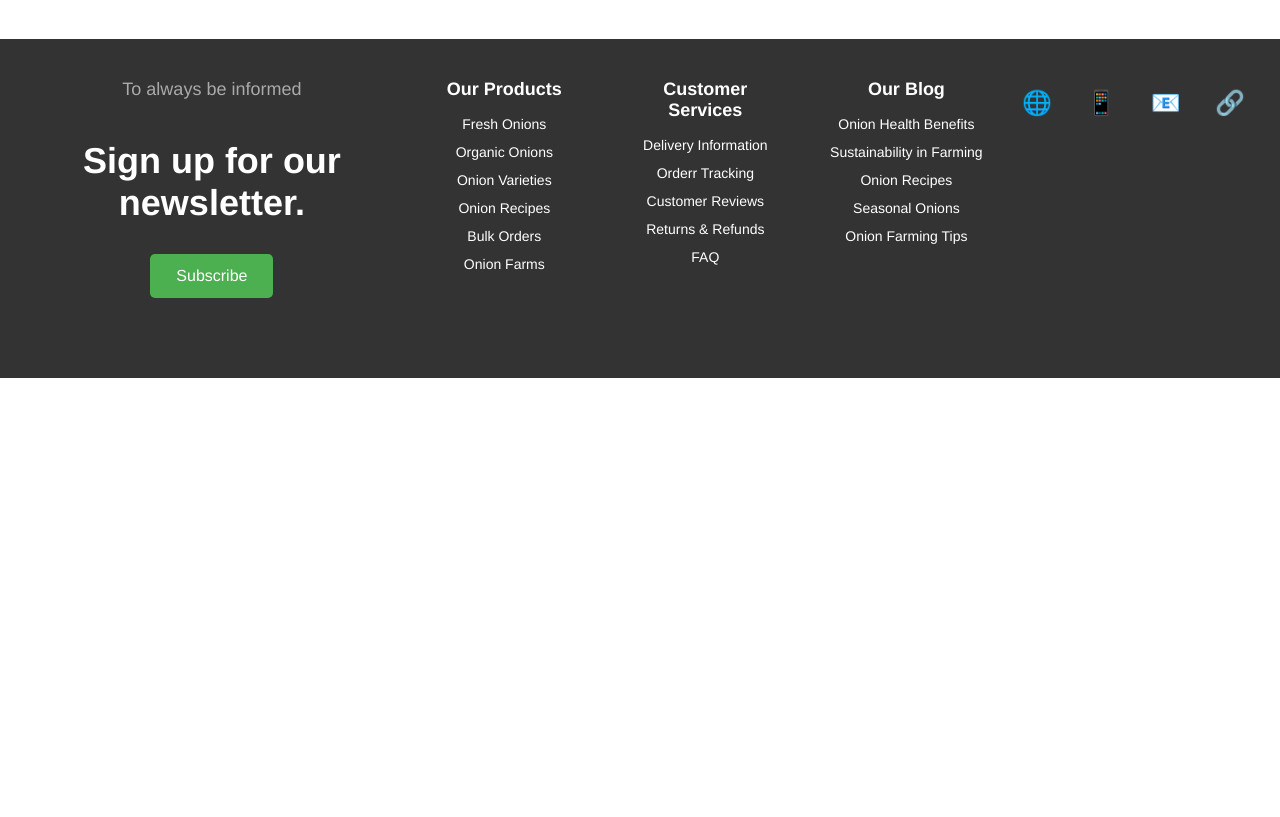
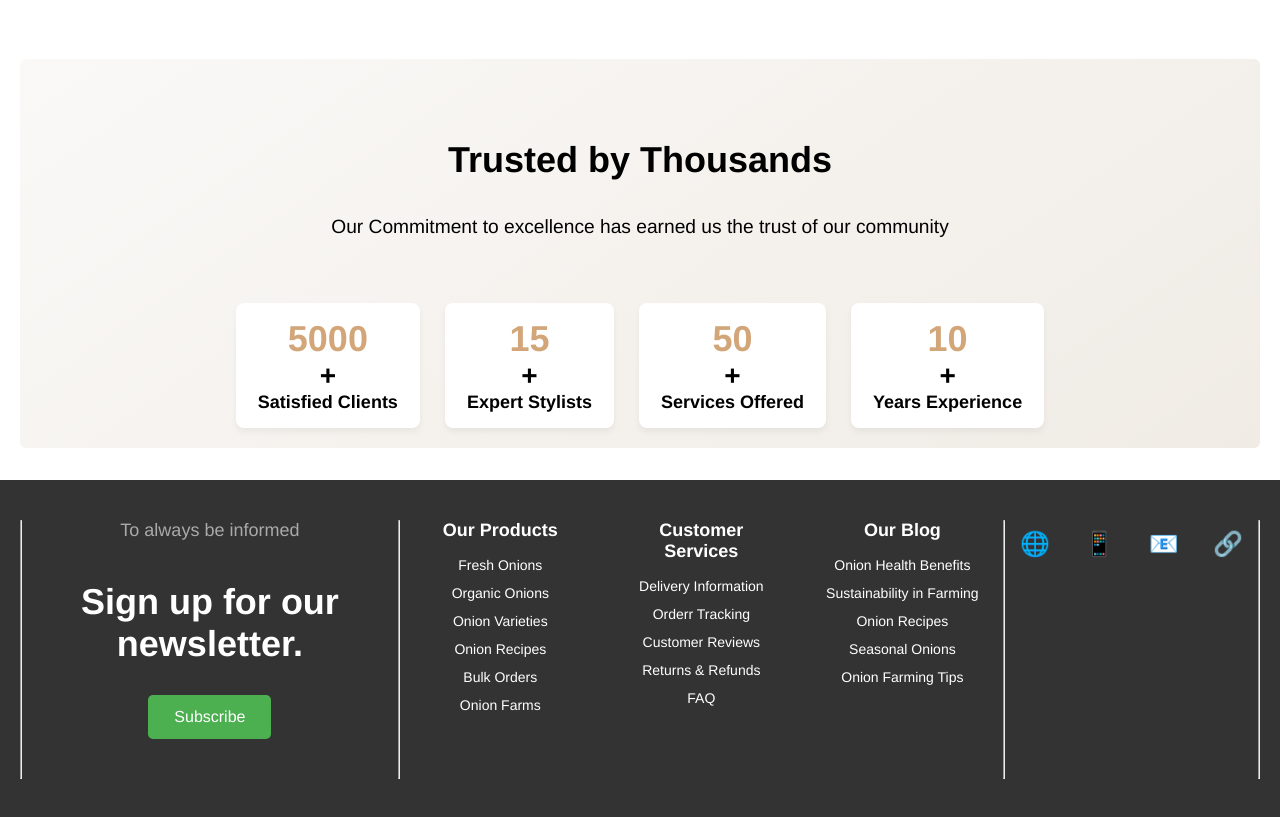
Before and after one commit to ItsMureithi/fresh-onions-shop, a plain HTML site: page index.html in a window 1280 px wide. Shown: the part 3225-4042 px from the top of the page. Before the commit the page ends 3603 px from the top, so only its background shows below. Drawn offline with Linux system fonts and the light colour scheme.

Commit message:
Added a Trusted Section to the page

```diff
--- a/app.js
+++ b/app.js
@@ -156,3 +156,47 @@ document.addEventListener("DOMContentLoaded", function(){
     document.body.appendChild(conta);
 
 }); */
+
+
+//Javascript for the trusted section:<script>
+
+  const counters = document.querySelectorAll('.counter');
+  let hasAnimated = false;
+
+  function animateCounters() {
+    if (hasAnimated) return;
+
+    counters.forEach(counter => {
+      const target = +counter.getAttribute('data-target');
+      let count = 0;
+
+      const update = () => {
+        const step = target / 100;
+        if (count < target) {
+          count += step;
+          counter.innerText = Math.ceil(count);
+          requestAnimationFrame(update);
+        } else {
+          counter.innerText = target;
+        }
+      };
+
+      update();
+    });
+  }
+
+
+  const observer = new IntersectionObserver(entries => {
+    entries.forEach(entry => {
+      if (entry.isIntersecting && !hasAnimated) {
+        animateCounters();
+        hasAnimated = true;
+      }
+    });
+  }, {
+    threshold: 0.5 // triggers when 50% of the section is visible
+  });
+
+
+  const trustedSection = document.querySelector('.trusted');
+  observer.observe(trustedSection);
--- a/index.html
+++ b/index.html
@@ -75,7 +75,7 @@
 
     <!-- Why Choose Us Section -->
 
-    <section class="why-choose-us" id="about">
+    <section class="why-choose-us" id="faq">
             <h2>Why Choose Us?</h2>
             <p> Lorem ipsum, dolor sit amet consectetur adipisicing elit. Quasi quisquam voluptatem vel blanditiis quae atque ex maiores magnam cum ducimus, voluptatum dolore corporis ipsam laborum a itaque aut illo quidem?We provide farm-fresh, organic onions delivered right to your door. Our onions are carefully sourced from trusted local farms, ensuring premium quality and freshness. Here’s why you should choose us:</p>
 
@@ -338,8 +338,23 @@
         </div>
         </section>
 
+
+
+        <section class="trusted" id="about">
+            <h2>Trusted by Thousands</h2>
+            <p>Our Commitment to excellence has earned us the trust of our community</p>
+
+            <div class="hero-stats">
+                <div><span class="counter" data-target ="5000"> 0</span>+ <span class="spa">Satisfied Clients</span></div>
+                <div><span class="counter" data-target="15">0</span>+ <span class="spa">Expert Stylists</span></div>
+                <div><span class="counter" data-target="50">0</span>+ <span class="spa">Services Offered</span></div>
+                <div><span class="counter" data-target="10">0</span>+<span class="spa">Years Experience</span></div>
+            </div>
+        </section>
+
 <section>
     <div class="footer">
+        <hr style="color: #fff;">
         <!-- Newsletter Section -->
         <div class="welcome-info">
             <p>To always be informed</p>
@@ -349,6 +364,8 @@
                 <button class="btn"> Subscribe</button>
             </div>
         </div>
+
+        <hr>
 
         <!-- Footer Links Section -->
         <div class="foot-items">
@@ -363,6 +380,8 @@
                     <li><a href="#">Onion Farms</a></li>
                 </ul>
             </div>
+
+
 
             <div class="footer-column">
                 <p><strong>Customer Services</strong></p>
@@ -385,7 +404,10 @@
                     <li><a href="#">Onion Farming Tips</a></li>
                 </ul>
             </div>
+
         </div>
+
+        <hr>
 
         <!-- Social Media Icons -->
         <div class="social-icons">
@@ -394,8 +416,12 @@
             <a href="#">📧</a>
             <a href="#">🔗</a> <!-- Add icons for social media -->
         </div>
+        <hr>
+
 
     </div>
+
+
 </section>
 
 
--- a/style.css
+++ b/style.css
@@ -7,10 +7,14 @@
 
 }
 
-body,html {
+body,html{
       font-family: Arial, sans-serif;
       scroll-behavior: smooth;
 
+}
+
+hr {
+    color: #fff;
 }
 
 /* Header Section */
@@ -485,6 +489,104 @@ nav ul li a:hover {
     color: #fff;
 }
 
+
+
+/* Styling the trusted section */
+
+.trusted {
+    background:linear-gradient(145deg, #faf9f7, #f0ebe5);
+    padding:20px 24px;
+    border-radius: 6px;
+    width: 100%;
+    margin:20px;
+}
+
+
+.trusted h2{
+    text-align: center;
+    margin-top:40px;
+    padding:20px;
+    font-size: 36px;
+    color:#000;
+    cursor: pointer;
+}
+
+.trusted h2:hover{
+    color: #8b7b0f;
+}
+
+.trusted p{
+    color: #000;
+    font-weight: 400;
+    font-size: 12px;
+    padding:15px;
+    text-align: center;
+    font-size: 1.2rem;
+}
+
+.hero-stats {
+    display:flex;
+    justify-content: center;
+    gap:25px;
+    margin-top: 50px;
+}
+
+
+.hero-stats > div {
+    text-align: center;
+    font-size: 28px;
+    font-weight: 600;
+    padding:15px 22px;
+    min-width: 120px;
+    border-radius: 8px;
+    cursor: pointer;
+    background: #fff;
+    box-shadow: 0 4px 6px rgba(0, 0, 0, 0.05);
+    transition: transform 0.3s ease;
+}
+
+
+.hero-stats > div:hover{
+    transform: translateY(-5px);
+}
+
+
+
+.hero-stats span{
+    color:#d2a679;
+    display: block;
+    font-size: 36px;
+    font-weight: 600;
+}
+
+.hero-stats span:hover {
+    color:red;
+}
+
+
+
+.hero-stats .spa{
+    color:#000;
+    display: block;
+    font-size:18px;
+    font-weight:600;
+
+}
+
+
+.hero-stats .spa:hover{
+    color:blue;
+
+}
+
+
+
+
+
+
+
+
+
 /* Responsiveness for Mobile Devices */
 
 @media (max-width: 768px) {
```
